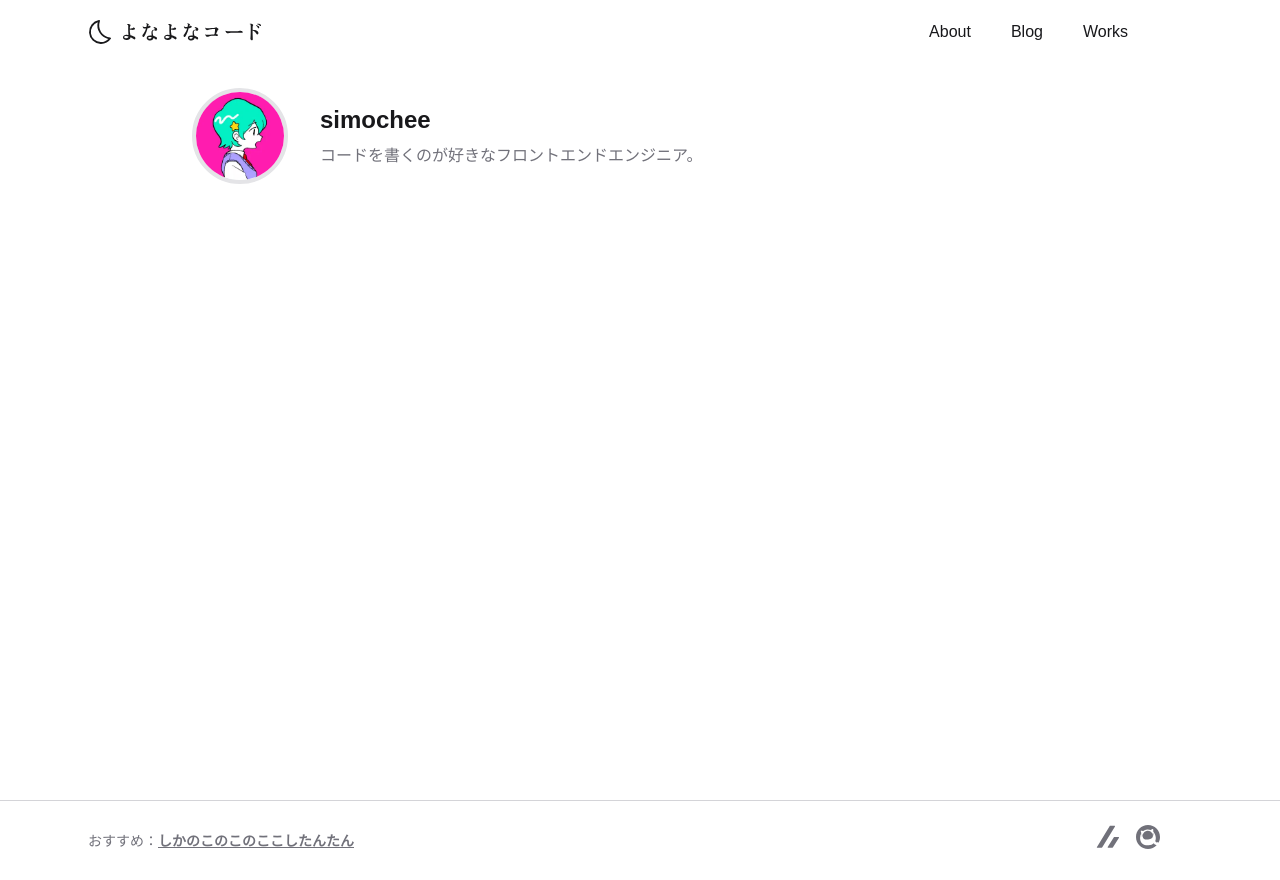
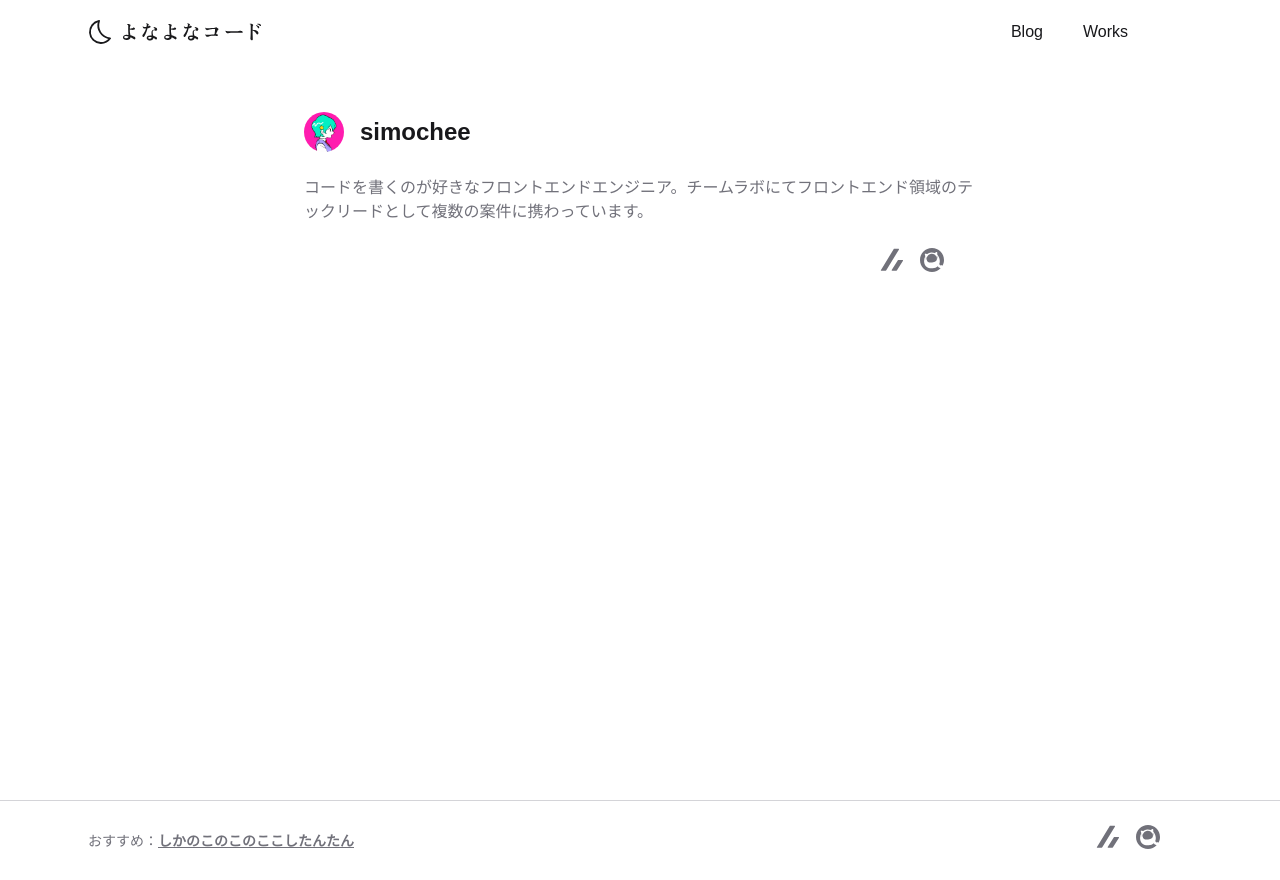
Before and after one commit to simochee/website, an Astro site: page / in a window 1280 px wide. Built offline with nearby package versions, Linux system fonts and the light colour scheme; Astro itself is replaced by a stand-in of ours.

Commit message:
feat: profile

```diff
--- a/src/components/Footer.astro
+++ b/src/components/Footer.astro
@@ -1,28 +1,6 @@
 ---
-import { SITE, SOCIAL } from "~config";
-
-const SOCIAL_LINKS = [
-	{
-		href: SOCIAL.ZENN.URL,
-		alt: `Zenn @${SOCIAL.ZENN.ID}`,
-		icon: "icon-[self--logo-zenn]",
-	},
-	{
-		href: SOCIAL.QIITA.URL,
-		alt: `Qiita @${SOCIAL.QIITA.ID}`,
-		icon: "icon-[self--logo-qiita]",
-	},
-	{
-		href: SOCIAL.TWITTER.URL,
-		alt: `X @${SOCIAL.TWITTER.ID}`,
-		icon: "icon-[carbon--logo-x]",
-	},
-	{
-		href: SOCIAL.GITHUB.URL,
-		alt: `GitHub @${SOCIAL.GITHUB.ID}`,
-		icon: "icon-[carbon--logo-github]",
-	},
-] satisfies Array<{ href: string; alt: string; icon: string }>;
+import { SITE } from "~config";
+import SocialNav from "./SocialNav.astro";
 ---
 
 <footer class="py-6">
@@ -34,12 +12,6 @@ const SOCIAL_LINKS = [
         <span class="icon-[carbon--launch] size-4" />
       </a>
     </aside>
-    <nav class="grid place-items-center grid-flow-col gap-4">
-      {SOCIAL_LINKS.map(({ href, alt, icon }) => (
-        <a class="[&:not(:hover)]:text-zinc-500" href={href} data-label={alt} title={alt} target="_blank">
-          <span class:list={["size-6", icon]} />
-        </a>
-      ))}
-    </nav>
+		<SocialNav />
   </div>
 </footer>
--- a/src/components/Header.astro
+++ b/src/components/Header.astro
@@ -3,10 +3,10 @@ import logo from "~assets/logo.svg";
 import { SITE } from "~config";
 
 const NAV_ITEMS = [
-	{
-		href: "/about",
-		label: "About",
-	},
+	// {
+	// 	href: "/about",
+	// 	label: "About",
+	// },
 	{
 		href: "/blog",
 		label: "Blog",
--- a/src/components/Profile.astro
+++ b/src/components/Profile.astro
@@ -1,12 +1,16 @@
 ---
 import avatar from "~assets/avatar.webp";
 import { SITE } from "~config";
+import SocialNav from "./SocialNav.astro";
 ---
 
-<div class="grid grid-cols-[auto,1fr] gap-8 rounded-xl">
-  <img src={avatar.src} width={avatar.width} height={avatar.height} alt={SITE.NICK_NAME} class="rounded-full size-24 border-4 dark:border-zinc-800 border-zinc-200" />
-  <div class="flex flex-col justify-center gap-2">
-    <h1 class="text-2xl font-bold">{SITE.NICK_NAME}</h1>
-    <p class="text-zinc-500">{SITE.DESCRIPTION}</p>
+<div class="grid gap-6">
+  <div class="flex items-center gap-4">
+    <img src={avatar.src} width={avatar.width} height={avatar.height} alt={SITE.NICK_NAME} class="rounded-full size-10" />
+    <p class="text-2xl font-bold">{SITE.NICK_NAME}</p>
+  </div>
+  <p class="text-zinc-500">{SITE.DESCRIPTION}</p>
+  <div class="flex justify-end">
+    <SocialNav />
   </div>
 </div>
--- /dev/null
+++ b/src/components/SocialNav.astro
@@ -0,0 +1,34 @@
+---
+import { SOCIAL } from "~config";
+
+const SOCIAL_LINKS = [
+	{
+		href: SOCIAL.ZENN.URL,
+		alt: `Zenn @${SOCIAL.ZENN.ID}`,
+		icon: "icon-[self--logo-zenn]",
+	},
+	{
+		href: SOCIAL.QIITA.URL,
+		alt: `Qiita @${SOCIAL.QIITA.ID}`,
+		icon: "icon-[self--logo-qiita]",
+	},
+	{
+		href: SOCIAL.TWITTER.URL,
+		alt: `X @${SOCIAL.TWITTER.ID}`,
+		icon: "icon-[carbon--logo-x]",
+	},
+	{
+		href: SOCIAL.GITHUB.URL,
+		alt: `GitHub @${SOCIAL.GITHUB.ID}`,
+		icon: "icon-[carbon--logo-github]",
+	},
+] satisfies Array<{ href: string; alt: string; icon: string }>;
+---
+
+<nav class="grid place-items-center grid-flow-col gap-4">
+  {SOCIAL_LINKS.map(({ href, alt, icon }) => (
+    <a class="[&:not(:hover)]:text-zinc-500" href={href} data-label={alt} title={alt} target="_blank">
+      <span class:list={["size-6", icon]} />
+    </a>
+  ))}
+</nav>
--- a/src/config.ts
+++ b/src/config.ts
@@ -4,7 +4,8 @@ export const SITE = {
 	SITEMAP_PATHNAME: "/sitemap-index.xml",
 	NICK_NAME: "simochee",
 	FULL_NAME: "Ryoya Tamura",
-	DESCRIPTION: "コードを書くのが好きなフロントエンドエンジニア。",
+	DESCRIPTION:
+		"コードを書くのが好きなフロントエンドエンジニア。チームラボにてフロントエンド領域のテックリードとして複数の案件に携わっています。",
 	NOW_WATCHING: {
 		TITLE: "しかのこのこのここしたんたん",
 		URL: "https://www.anime-shikanoko.jp/",
--- a/src/pages/index.astro
+++ b/src/pages/index.astro
@@ -4,7 +4,7 @@ import Layout from "~layouts/Layout.astro";
 ---
 
 <Layout>
-  <div class="max-w-4xl mx-auto pt-6">
+  <div class="max-w-2xl mx-auto grid place-items-center py-12">
     <Profile />
   </div>
 </Layout>
```
